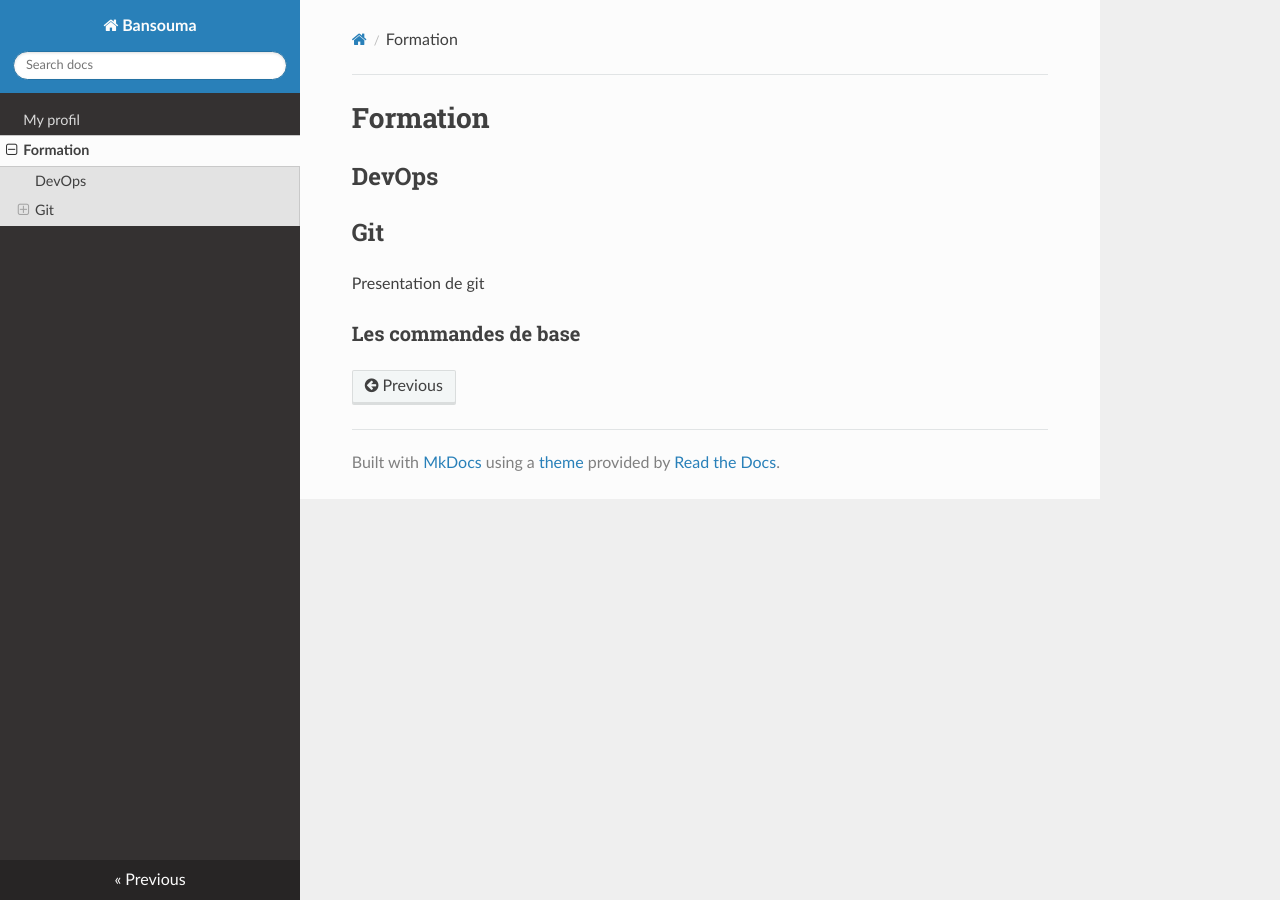
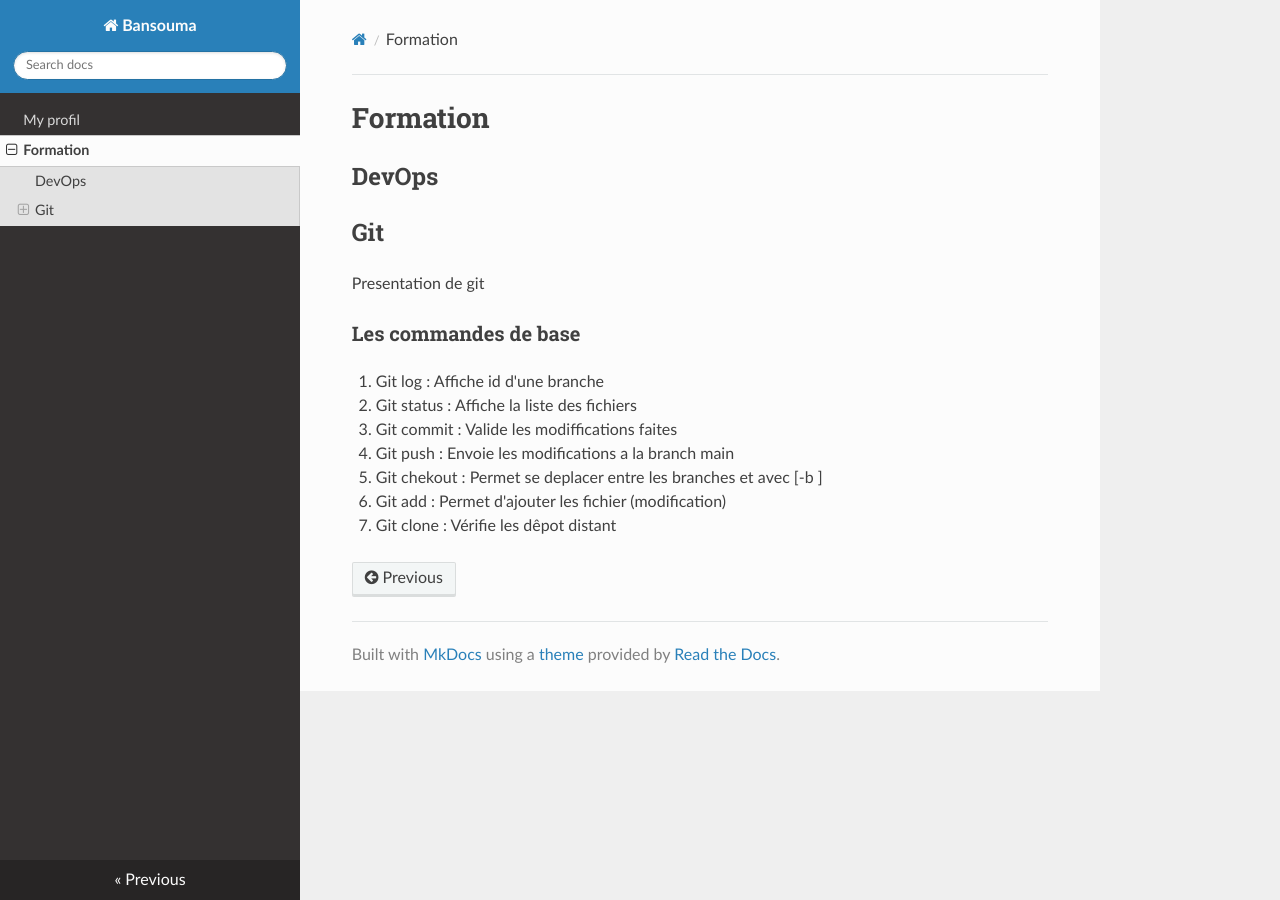
Before and after one commit to bansouma/bansouma.github.io, an MkDocs documentation site: the page built from docs/formation.md, in a window 1280 px wide. Built offline with MkDocs 1.6.1, drawn with Linux system fonts in a browser that asks for light colours; nearby versions of some CDN libraries.

Commit message:
mise a jour du site

```diff
--- a/docs/formation.md
+++ b/docs/formation.md
@@ -3,3 +3,10 @@
 ## Git
 Presentation de git
 ### Les commandes de base
+ 1. Git log     : Affiche id d'une branche
+ 2. Git status  : Affiche la liste des fichiers
+ 3. Git commit  : Valide les modiffications faites
+ 4. Git push    : Envoie les modifications a la branch main
+ 5. Git chekout : Permet se deplacer entre les branches et avec [-b <nom branche>]
+ 6. Git add     : Permet d'ajouter les fichier (modification)
+ 7. Git clone   : Vérifie les dêpot distant
```
